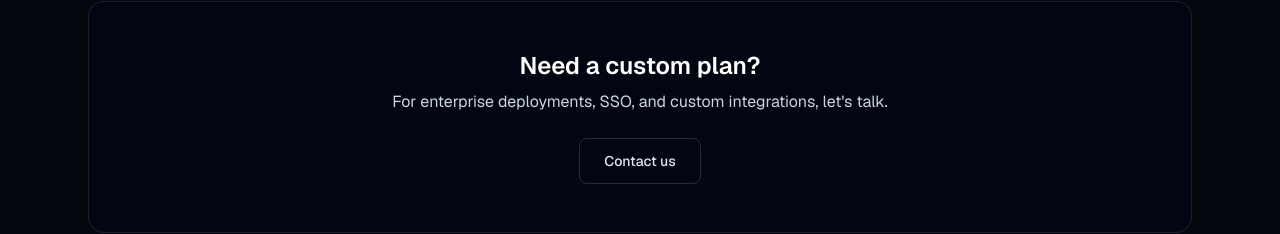
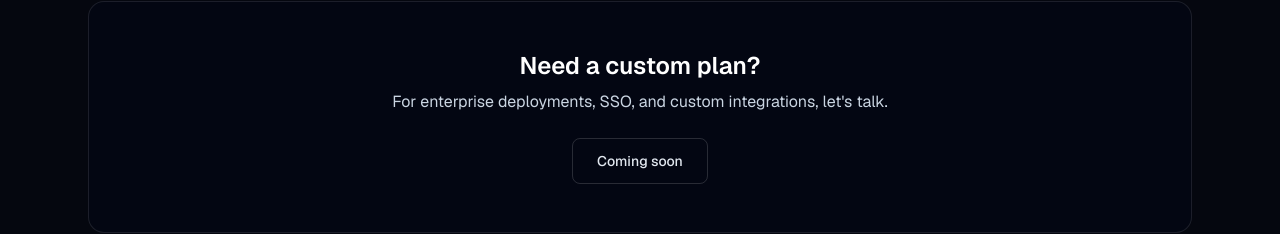
Before and after one commit to cxgrd/landing-page, a Next.js app: page /pricing in a window 1280 px wide. Shown: the part 1060-1294 px from the top of the page. Built offline with nearby package versions, Linux system fonts and the light colour scheme.

Commit message:
changed contact us button to coming soon

```diff
--- a/app/pricing/page.tsx
+++ b/app/pricing/page.tsx
@@ -223,7 +223,7 @@ export default function PricingPage() {
             href="mailto:hello@cxgrd.com"
             className="mt-6 inline-flex items-center gap-2 rounded-lg border border-white/15 px-6 py-3 text-sm font-medium text-slate-200 transition-all duration-300 hover:border-blue-300/60 hover:text-white hover:shadow-lg hover:shadow-blue-500/20"
           >
-            Contact us
+            Coming soon
           </a>
         </section>
 
```
